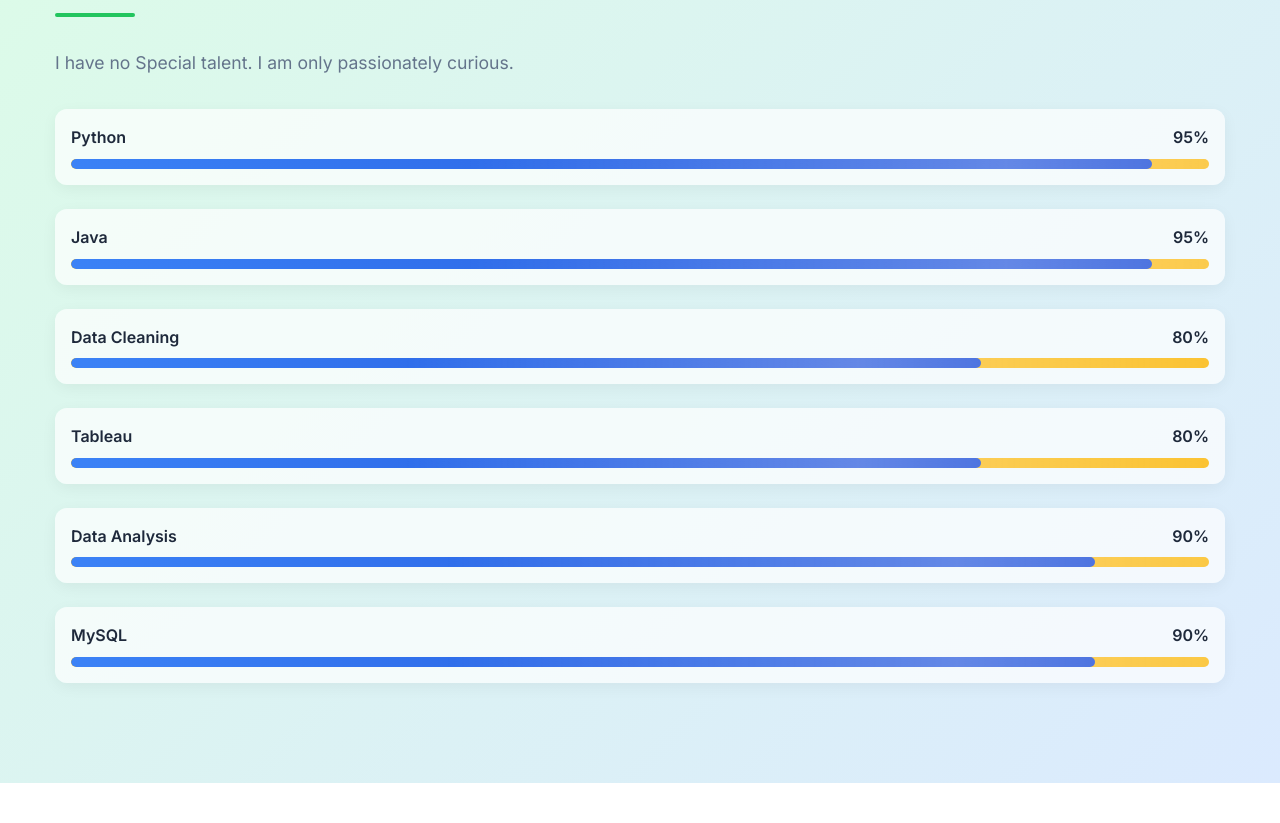
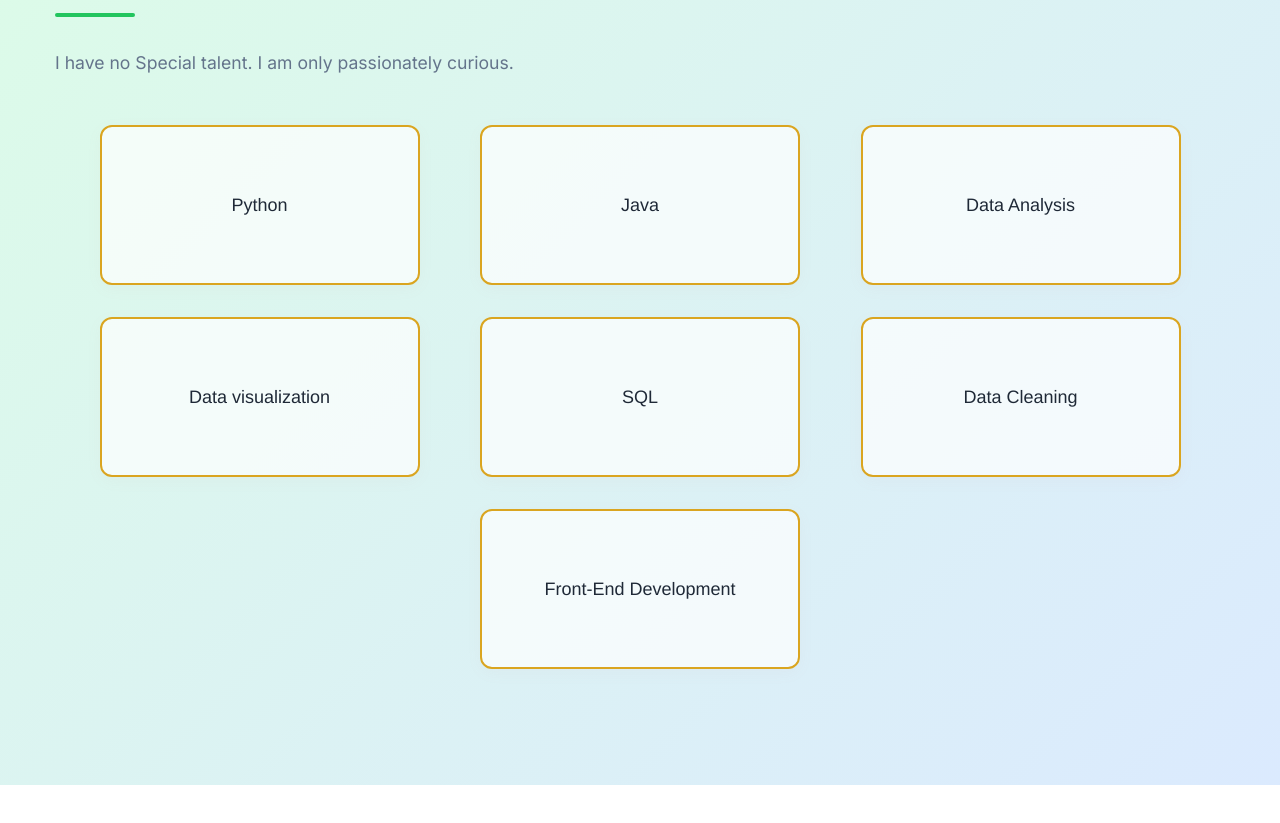
Before and after one commit to udaysai-kandregula/udaysai-kandregula.github.io, a plain HTML site: page index.html in a window 1280 px wide. Shown: the part 2423-3246 px from the top of the page. Drawn offline with Linux system fonts and the light colour scheme.

Commit message:
updating my skills page

```diff
--- a/index.html
+++ b/index.html
@@ -152,7 +152,20 @@
                     <h2>Areas Of Interests  </h2>
                     <div class="divider"></div>
                     <p>I have no Special talent. I am only passionately curious.</p>
-                    <div class="skill-bars">
+
+
+                    </div>
+                    <div class="Areas">
+                        <div>Python</div>
+                        <div>Java</div>
+                        <div>Data Analysis</div>
+                        <div>Data visualization</div>
+                        <div>SQL</div>
+                        <div>Data Cleaning</div>
+                        <div>Front-End Development</div>
+                    </div>
+
+                    <!-- <div class="skill-bars">
                         <div class="skill-item">
                             <div class="skill-info">
                                 <span>Python</span>
@@ -210,7 +223,7 @@
                     </div>
                 </div>
             </div>
-        </div>
+        </div> -->
     </section>
 
     <section id="education" class="education">
--- a/styles.css
+++ b/styles.css
@@ -448,6 +448,44 @@ ul li::marker {
     padding: 100px 0;
     background: linear-gradient(135deg, #dcfce7 0%, #dbeafe 100%);
 }
+.skills-list h2 {
+    font-size: 2.5rem;
+    font-weight: 700;
+    color: #1e293b;
+    margin-bottom: 1rem;
+}
+.skills-list p {
+    color: #64748b;
+    font-size: 1.1rem;
+    margin-bottom: 2rem;
+}
+.Areas {
+    display: flex;
+    flex-wrap: wrap;
+    justify-content: space-evenly;
+}
+.Areas div {
+    width:20rem;
+    height: 10rem;
+    margin: 1rem;
+    display:flex;
+    background: rgba(255, 255, 255, 0.7);
+    border-radius: 12px;
+    box-shadow: 0 4px 15px rgba(215, 131, 131, 0.05);
+    display: flex;
+    justify-content: center;
+    align-items: center;
+    font-family:'Franklin Gothic Medium', 'Arial Narrow', Arial, sans-serif;
+    font-size: large;
+    color:#1f2937;
+    border: goldenrod 2px solid;
+}
+
+/* Skills Section
+.skills {
+    padding: 100px 0;
+    background: linear-gradient(135deg, #dcfce7 0%, #dbeafe 100%);
+}
 
 .skills-content {
     display: flex;
@@ -538,7 +576,7 @@ ul li::marker {
     background: linear-gradient(90deg, transparent, rgba(255, 255, 255, 0.3), transparent);
     animation: shimmer 2s infinite;
 }
-
+ */
 /* Education Section */
 .education {
     padding: 100px 0;
```
